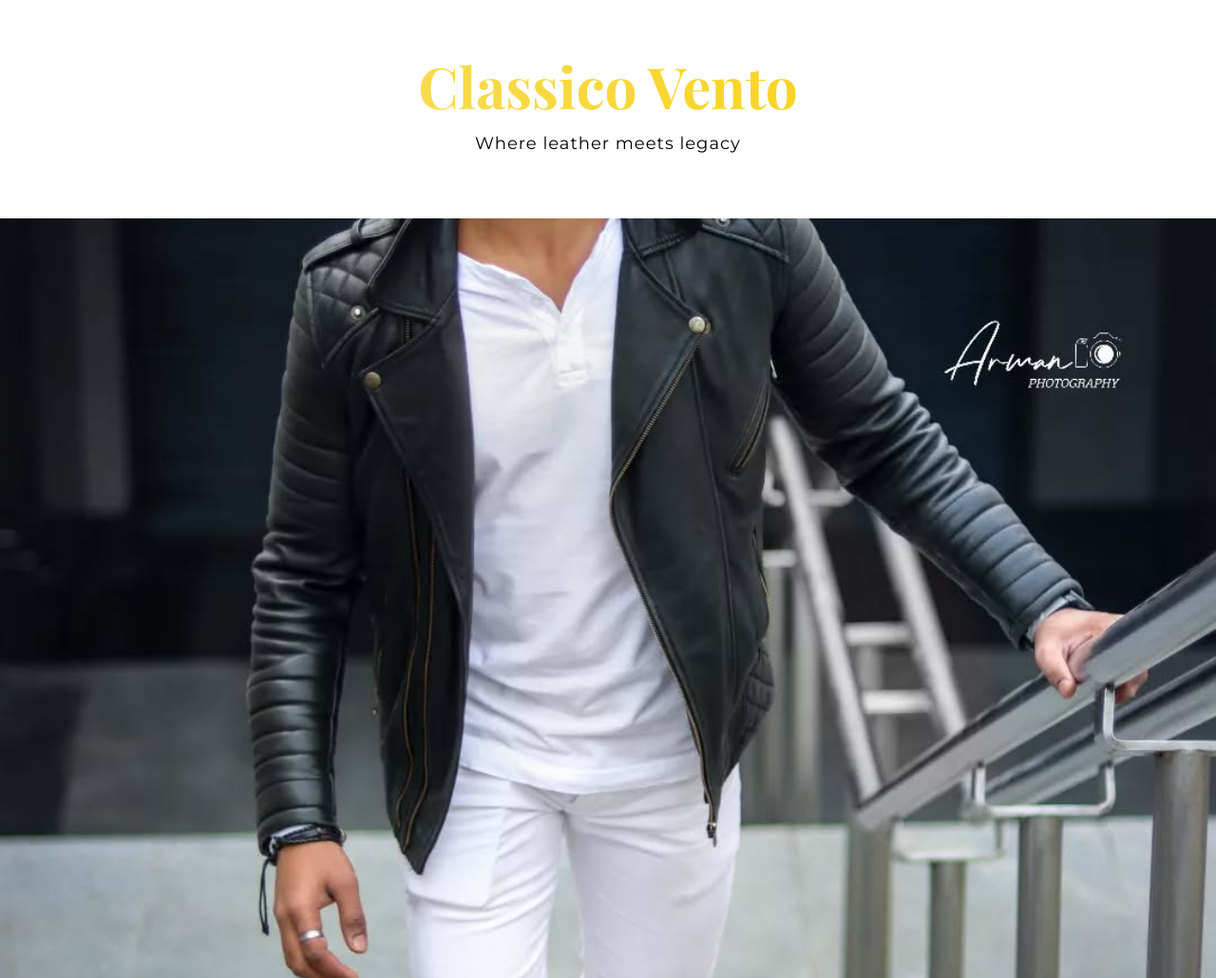
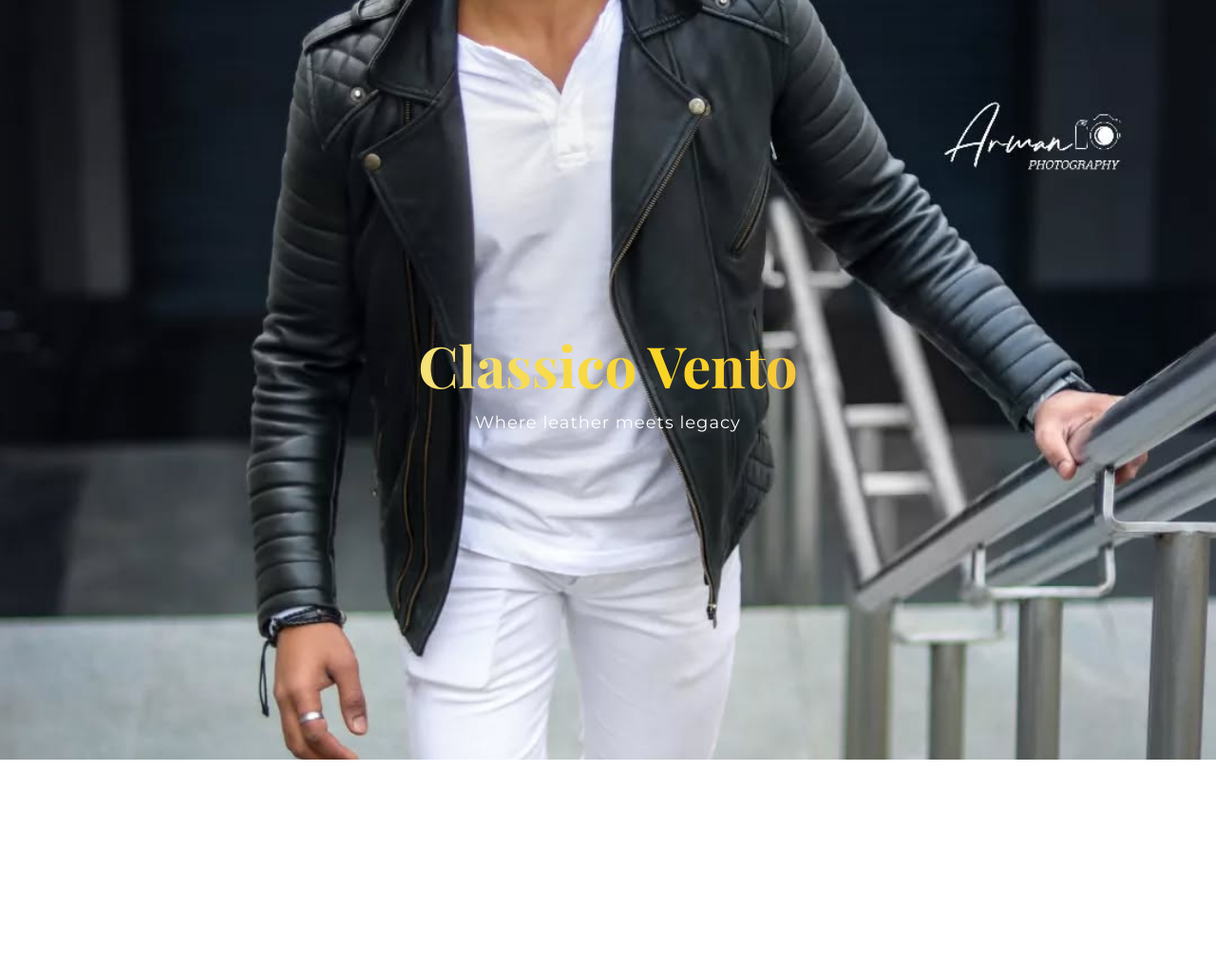
Before and after one commit to classico-vento/classico-vento.github.io, a plain HTML site: page index.html in a window 1280 px wide. Shown: the whole page at 95% size. After the commit the page ends 800 px from the top, so only its background shows below. Drawn offline with nearby package versions, Linux system fonts and the light colour scheme.

Commit message:
Update index.html

```diff
--- a/index.html
+++ b/index.html
@@ -1,24 +1,31 @@
 <!DOCTYPE html>
 <html lang="en">
 <head>
-  <meta charset="UTF-8">
+  <meta charset="UTF-8" />
   <title>Classico Vento | Premium Leather</title>
 
-  <!-- Fonts -->
+  <!-- Playfair for Title -->
   <link href="https://fonts.googleapis.com/css2?family=Playfair+Display:wght@700&display=swap" rel="stylesheet">
+  <!-- Montserrat for Subtitle -->
   <link href="https://fonts.googleapis.com/css2?family=Montserrat&display=swap" rel="stylesheet">
 
   <style>
-    body {
+    * {
       margin: 0;
       padding: 0;
-      font-family: 'Montserrat', sans-serif;
+      box-sizing: border-box;
     }
 
-    .text-section {
-      background-color: white;
+    body {
+      background: url('bg.jpg') no-repeat center center fixed;
+      background-size: cover;
+      height: 100vh;
+      color: #fff;
       text-align: center;
-      padding: 50px 20px;
+      display: flex;
+      flex-direction: column;
+      justify-content: center;
+      align-items: center;
     }
 
     h1 {
@@ -30,7 +37,7 @@
       -webkit-text-fill-color: transparent;
       font-weight: 700;
       animation: shine 5s linear infinite;
-      margin: 0;
+      margin-bottom: 10px;
     }
 
     @keyframes shine {
@@ -39,49 +46,24 @@
     }
 
     p {
+      font-family: 'Montserrat', sans-serif;
       font-size: 18px;
-      color: #000;
-      margin-top: 10px;
+      color: #ffffff;
       letter-spacing: 1px;
     }
 
-    .image-section {
-      width: 100%;
-      min-height: 100vh;
-      background-image: url('bg.jpg');
-      background-size: cover;
-      background-position: center center;
-      background-repeat: no-repeat;
-      background-attachment: fixed;
-    }
-
-    @media screen and (max-width: 768px) {
+    @media (max-width: 600px) {
       h1 {
         font-size: 40px;
       }
-
       p {
         font-size: 16px;
-      }
-
-      .text-section {
-        padding: 30px 15px;
-      }
-
-      .image-section {
-        background-attachment: scroll;
       }
     }
   </style>
 </head>
 <body>
-
-  <div class="text-section">
-    <h1>Classico Vento</h1>
-    <p>Where leather meets legacy</p>
-  </div>
-
-  <div class="image-section"></div>
-
+  <h1>Classico Vento</h1>
+  <p>Where leather meets legacy</p>
 </body>
 </html>
```
